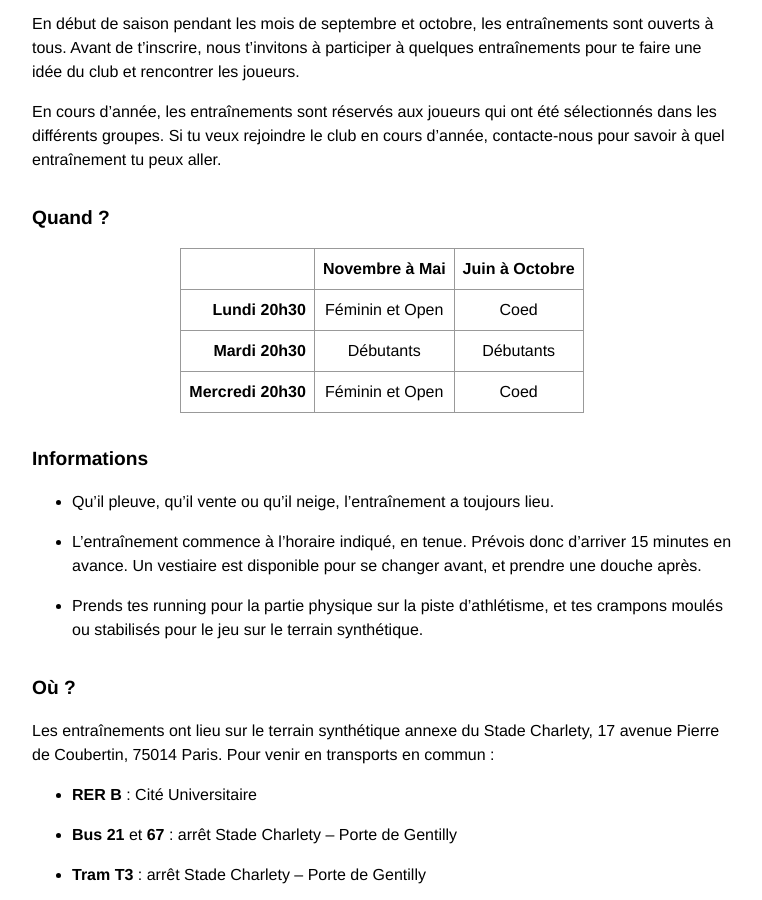
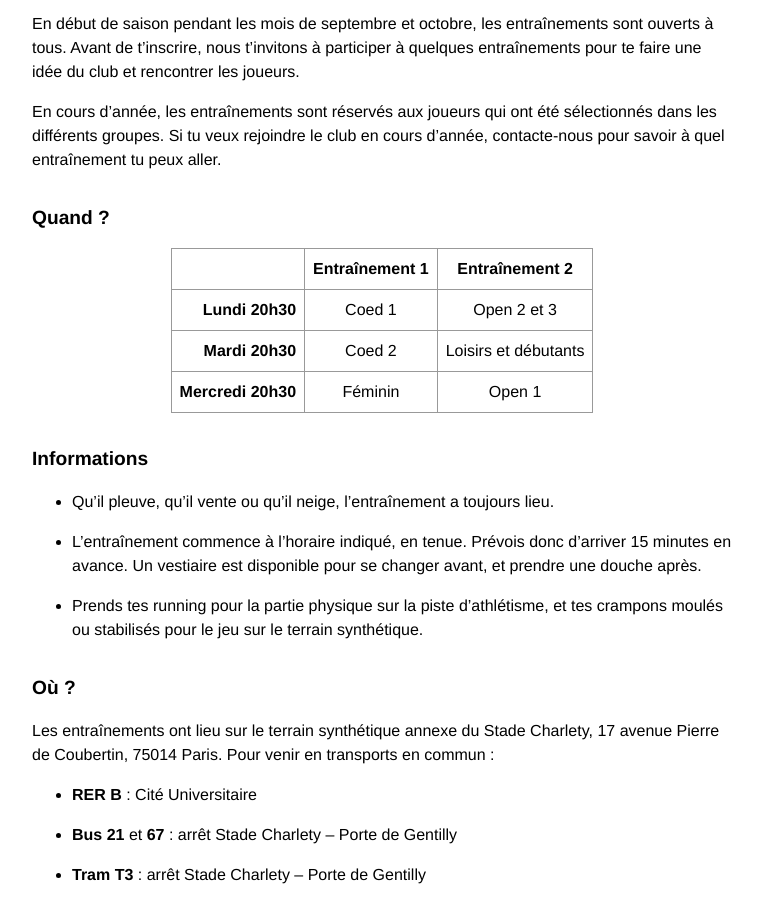
Before and after one commit to ahouhpuc/ahouhpuc.github.io, a Jekyll site: the page built from entraînements.markdown, in a window 1280 px wide and 900 px high, scrolled down 527 px. Shown: the whole window, without its empty margins (258-1020 px from the left). Built offline with Jekyll 4.4.1, drawn with Linux system fonts in a browser that asks for light colours.

```diff
--- a/entraînements.markdown
+++ b/entraînements.markdown
@@ -15,23 +15,23 @@ En cours d'année, les entraînements sont réservés aux joueurs qui ont été
 <table>
   <tr>
     <td></td>
-    <td>Novembre à Mai</td>
-    <td>Juin à Octobre</td>
+    <td>Entraînement 1</td>
+    <td>Entraînement 2</td>
   </tr>
   <tr>
     <td>Lundi 20h30</td>
-    <td>Féminin et Open</td>
-    <td>Coed</td>
+    <td>Coed 1</td>
+    <td>Open 2 et 3</td>
   </tr>
   <tr>
     <td>Mardi 20h30</td>
-    <td>Débutants</td>
-    <td>Débutants</td>
+    <td>Coed 2</td>
+    <td>Loisirs et débutants</td>
   </tr>
   <tr>
     <td>Mercredi 20h30</td>
-    <td>Féminin et Open</td>
-    <td>Coed</td>
+    <td>Féminin</td>
+    <td>Open 1</td>
   </tr>
 </table>
 
```
Also changed, not shown: practices.markdown (+7 -7 lines).
